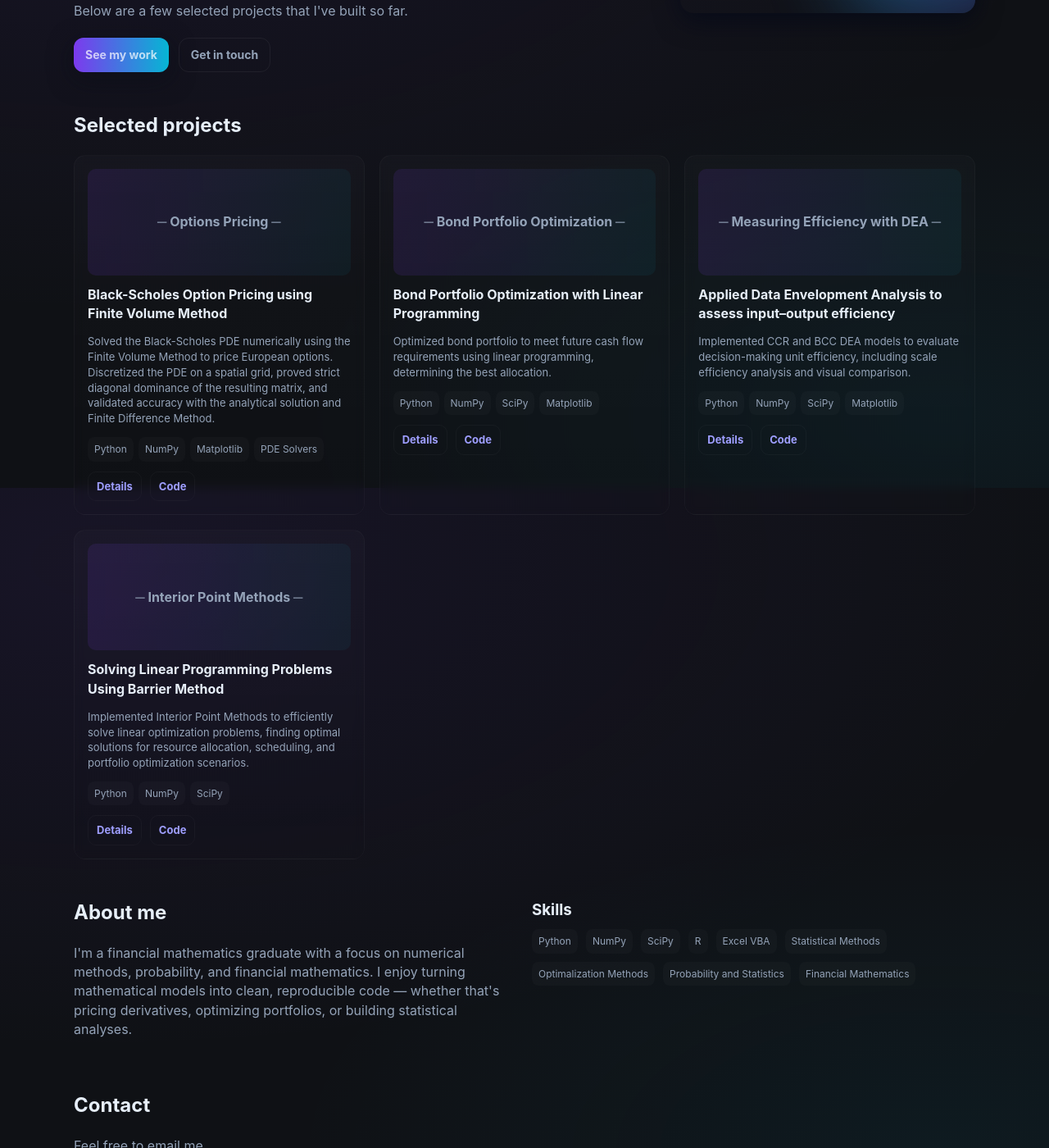
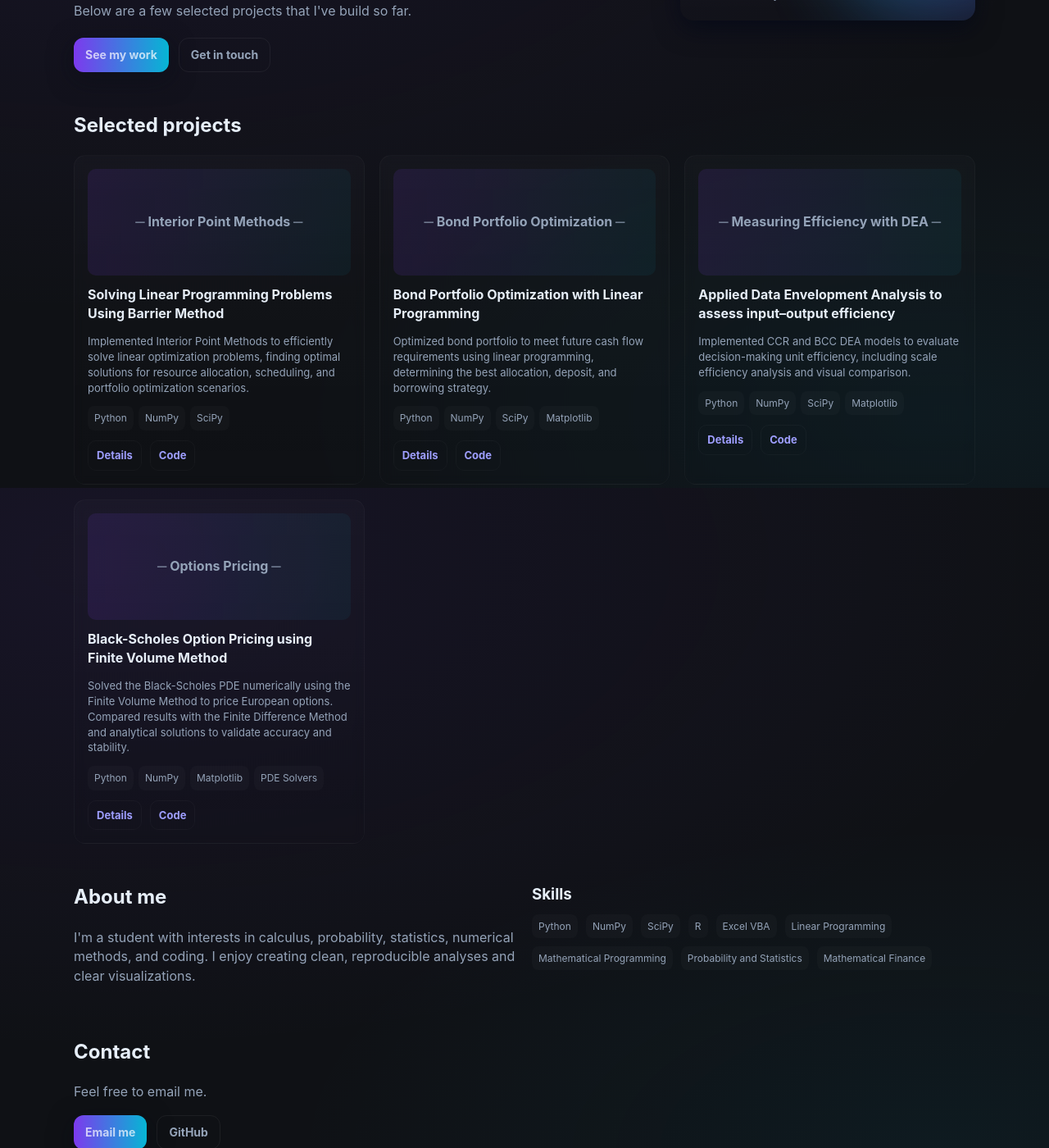
Before and after one commit to TomasKuric/tomaskuric.github.io, a Jekyll site: the page index.html, which Jekyll copies as it is, in a window 1280 px wide and 1400 px high, scrolled down 305 px. Shown: the whole window at 82% size. Built offline with Jekyll 4.4.1, drawn with Linux system fonts in a browser that asks for light colours.

Commit message:
Update index.html

```diff
--- a/index.html
+++ b/index.html
@@ -32,7 +32,7 @@
     <section class="hero">
       <div class="intro">
         <h1>I'm Tomas. I study financial mathematics and build things with Python and R.</h1>
-        <p>Below are a few selected projects that I've built so far.</p>
+        <p> Below are a few selected projects that I've build so far.</p>
         <div class="ctas">
           <a class="btn btn-primary" href="#projects">See my work</a>
           <a class="btn btn-ghost" href="#contact">Get in touch</a>
@@ -41,7 +41,9 @@
 
       <aside class="profile-card" aria-hidden="false">
         <div class="blob"></div>
-        <div style="position:relative;z-index:2">
+        <div style="display:flex;align-items:center;gap:12px;position:relative;z-index:2">
+          <img class="avatar" src="assets/css/profile.jpg" alt="Portrait">
+          <div>
             <div class="meta">
               <div>
                 <h3>Tomáš Kuric</h3>
@@ -50,6 +52,7 @@
             </div>
             <div class="small">Seeking internship opportunities in financial and economic analysis, data analytics or related fields.</div>
           </div>
+        </div>
       </aside>
     </section>
 
@@ -57,27 +60,25 @@
     <section id="projects" class="projects">
       <h2 style="margin:0 0 18px 0">Selected projects</h2>
       <div class="projects-grid">
-
-        <article class="card" data-proj="4">
-          <div class="thumb">─ Options Pricing ─</div>
-          <h4>Black-Scholes Option Pricing using Finite Volume Method</h4>
-          <p>Solved the Black-Scholes PDE numerically using the Finite Volume Method to price European options. Discretized the PDE on a spatial grid, proved strict diagonal dominance of the resulting matrix, and validated accuracy with the analytical solution and Finite Difference Method.</p>
+        <article class="card" data-proj="1">
+          <div class="thumb">─ Interior Point Methods ─</div>
+          <h4>Solving Linear Programming Problems Using Barrier Method</h4>
+          <p>Implemented Interior Point Methods to efficiently solve linear optimization problems, finding optimal solutions for resource allocation, scheduling, and portfolio optimization scenarios.</p>
           <div class="tech">
             <span class="tag">Python</span>
             <span class="tag">NumPy</span>
-            <span class="tag">Matplotlib</span>
-            <span class="tag">PDE Solvers</span>
+            <span class="tag">SciPy</span>
           </div>
           <div class="links">
-            <a class="link" href="#" data-open="4">Details</a>
-            <a class="link code-link" href="#" data-proj="4">Code</a>
+            <a class="link" href="#" data-open="1">Details</a>
+            <a class="link code-link" href="#" data-proj="1">Code</a>
           </div>
         </article>
 
         <article class="card" data-proj="2">
           <div class="thumb">─ Bond Portfolio Optimization ─</div>
           <h4>Bond Portfolio Optimization with Linear Programming</h4>
-          <p>Optimized bond portfolio to meet future cash flow requirements using linear programming, determining the best allocation.</p>
+          <p>Optimized bond portfolio to meet future cash flow requirements using linear programming, determining the best allocation, deposit, and borrowing strategy.</p>
           <div class="tech">
             <span class="tag">Python</span>
             <span class="tag">NumPy</span>
@@ -106,21 +107,21 @@
           </div>
         </article>
 
-        <article class="card" data-proj="1" style="grid-column: 1 / 2;">
-          <div class="thumb">─ Interior Point Methods ─</div>
-          <h4>Solving Linear Programming Problems Using Barrier Method</h4>
-          <p>Implemented Interior Point Methods to efficiently solve linear optimization problems, finding optimal solutions for resource allocation, scheduling, and portfolio optimization scenarios.</p>
+        <article class="card" data-proj="4" style="grid-column: 1 / 2;">
+        <div class="thumb">─ Options Pricing ─</div>
+        <h4>Black-Scholes Option Pricing using Finite Volume Method</h4>
+        <p>Solved the Black-Scholes PDE numerically using the Finite Volume Method to price European options. Compared results with the Finite Difference Method and analytical solutions to validate accuracy and stability.</p>
         <div class="tech">
           <span class="tag">Python</span>
           <span class="tag">NumPy</span>
-            <span class="tag">SciPy</span>
+          <span class="tag">Matplotlib</span>
+          <span class="tag">PDE Solvers</span>
         </div>
         <div class="links">
-            <a class="link" href="#" data-open="1">Details</a>
-            <a class="link code-link" href="#" data-proj="1">Code</a>
+          <a class="link" href="#" data-open="4">Details</a>
+          <a class="link code-link" href="#" data-proj="4">Code</a>
         </div>
       </article>
-
       </div>
     </section>
 
@@ -128,7 +129,8 @@
     <section id="about" class="about">
       <div>
         <h2 style="margin-top:0">About me</h2>
-        <p style="color:var(--muted)">I'm a financial mathematics graduate with a focus on numerical methods, probability, and financial mathematics. I enjoy turning mathematical models into clean, reproducible code — whether that's pricing derivatives, optimizing portfolios, or building statistical analyses.</p>
+        <p style="color:var(--muted)">I'm a student with interests in calculus, probability, statistics, numerical methods, and coding. I enjoy creating clean, reproducible analyses and clear visualizations.</p>
+        <!--<p style="color:var(--muted)">Current interests: option pricing, portfolio optimisation and model risk.</p>-->
       </div>
       <div>
         <h3 style="margin:0">Skills</h3>
@@ -138,11 +140,12 @@
           <span class="tag">SciPy</span>
           <span class="tag">R</span>
           <span class="tag">Excel VBA</span>
-          <span class="tag">Statistical Methods</span>
-          <span class="tag">Optimalization Methods</span>
+          <span class="tag">Linear Programming</span>
+          <span class="tag">Mathematical Programming</span>
           <span class="tag">Probability and Statistics</span>
-          <span class="tag">Financial Mathematics</span>
+          <span class="tag">Mathematical Finance</span>
         </div>
+        <!--<div style="margin-top:16px;color:var(--muted);font-size:13px">Open to collaborating on open-source projects and demos.</div>-->
       </div>
     </section>
 
@@ -152,11 +155,19 @@
       <p style="color:var(--muted)">Feel free to email me.</p>
       <div style="display:flex;gap:12px;flex-wrap:wrap;margin-top:12px">
         <a class="btn btn-primary" href="mailto:tomaskuric2@gmail.com">Email me</a>
+        <!--<a class="btn btn-ghost" href="https://www.linkedin.com" target="_blank">LinkedIn</a>-->
         <a class="btn btn-ghost" href="https://github.com/tomaskuric" target="_blank">GitHub</a>
       </div>
     </section>
   </main>
 
+  <footer>
+    <div>© <span id="year"></span> Tomas Kuric</div>
+    <div style="display:flex;gap:10px">
+      <!--<a href="https://github.com/tomaskuric" target="_blank" style="color:var(--muted);text-decoration:none">GitHub</a>-->
+      <!--<a href="https://www.linkedin.com" target="_blank" style="color:var(--muted);text-decoration:none">LinkedIn</a>-->
+    </div>
+  </footer>
 </div>
 
 <!-- Modal -->
@@ -218,13 +231,13 @@
 4: {
   title: 'Black-Scholes Option Pricing using Finite Volume Method',
   body: `
-<p>This project is the implementation from my Bachelor's thesis. It solves the <strong>Black-Scholes PDE</strong> numerically to price European options. Key aspects include:</p>
+<p>This project solves the <strong>Black-Scholes PDE</strong> numerically to price European options. Key aspects include:</p>
 <ul>
-  <li>Discretizes the Black-Scholes equation using the <strong>Finite Volume Method (FVM)</strong> on a non-uniform spatial grid.</li>
-  <li>Proves strict diagonal dominance of the resulting coefficient matrix, guaranteeing convergence of iterative solvers.</li>
-  <li>Implements the <strong>Finite Difference Method (FDM)</strong> as an alternative discretization for comparison.</li>
-  <li>Validates both methods against the closed-form Black-Scholes analytical solution.</li>
-  <li>Analyzes absolute error profiles and convergence behaviour of both schemes.</li>
+  <li>Transforms the Black-Scholes equation into a discretized form suitable for numerical methods.</li>
+  <li>Implements the Finite Volume Method (FVM) to approximate option prices over a computational grid.</li>
+  <li>Implements the Finite Difference Method (FDM) as an alternative discretization for comparison.</li>
+  <li>Validates numerical results against the closed-form Black-Scholes analytical solution.</li>
+  <li>Analyzes absolute error of both methods.</li>
   <li>Visualizes option price surfaces and error profiles using Matplotlib.</li>
 </ul>
 `,
```
Also changed, not shown: other parts of index.html (+9 -3 lines). Lines whose indentation alone changed are shown as unchanged.
